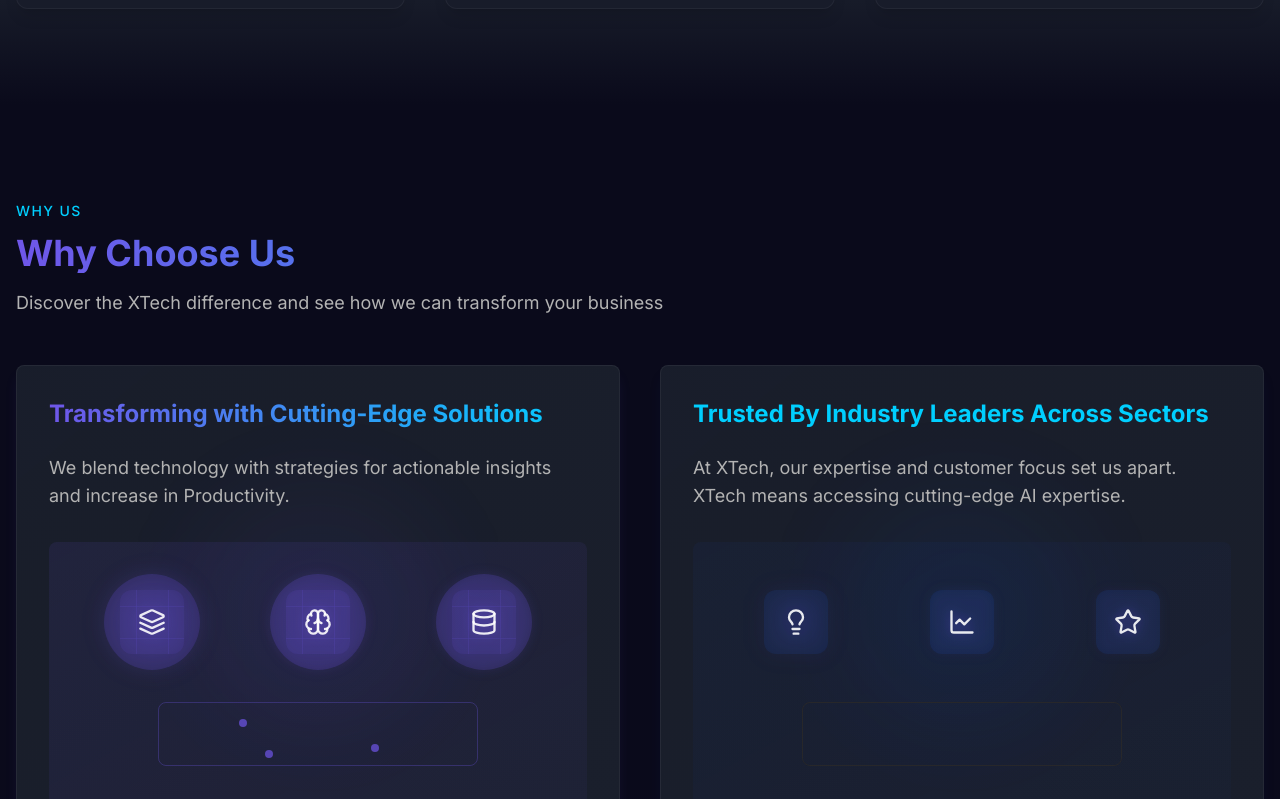
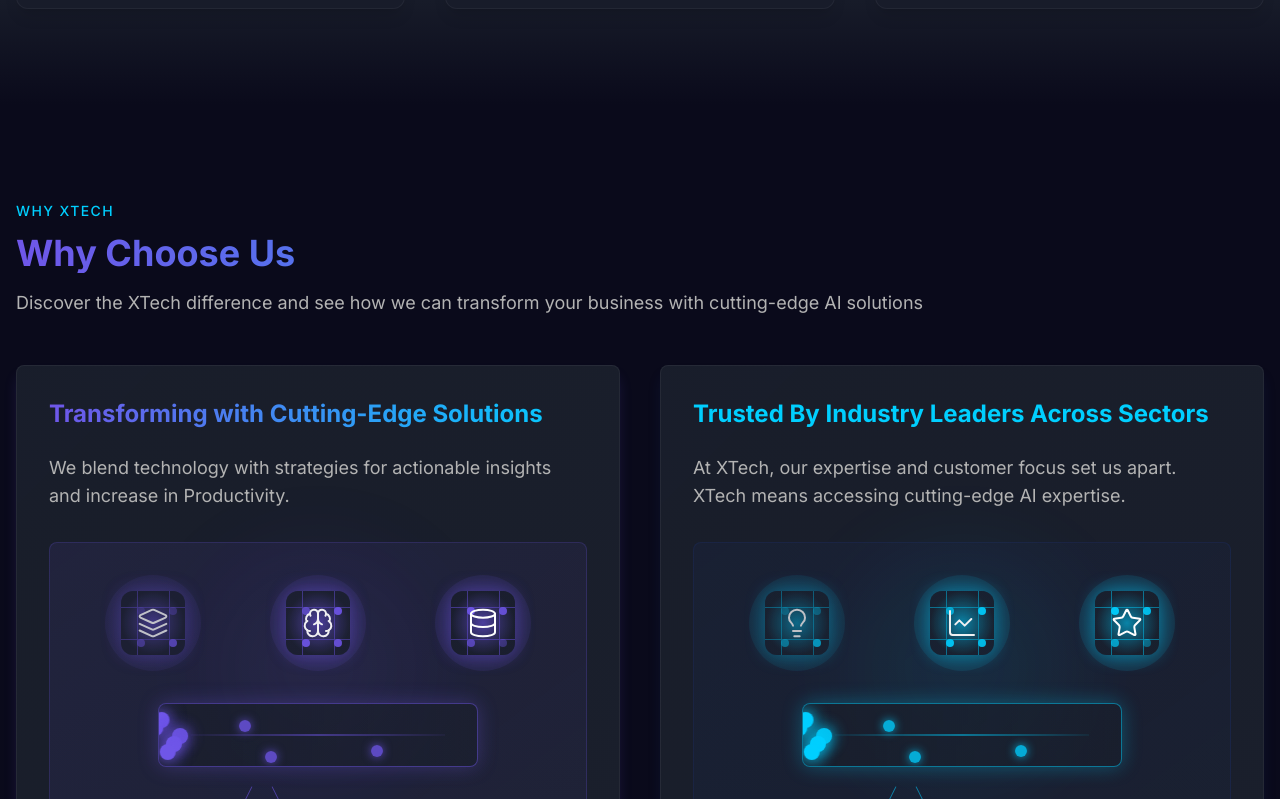
Before and after one commit to anwarsadathqat/xtech-violet-wave, a React (Vite) app: page / in a window 1280 px wide. Shown: the part 2001-2800 px from the top of the page. Built offline with nearby package versions, Linux system fonts and the light colour scheme.

Commit message:
Enhance Why Choose Us section animations
Updated the "Why Choose Us" section to include AI-related icons and modern, sleek animations using the XTech color scheme.

```diff
--- a/src/components/sections/WhyChooseUsSection.tsx
+++ b/src/components/sections/WhyChooseUsSection.tsx
@@ -1,35 +1,58 @@
 
 import React from "react";
 import { Card, CardContent } from "@/components/ui/card";
-import { Code, Triangle, Star, ExternalLink, Lightbulb, Layers, Brain, LineChart, Database } from "lucide-react";
+import { Brain, Layers, Database, Lightbulb, LineChart, Star } from "lucide-react";
 import SectionTitle from "@/components/SectionTitle";
 
-// Modern animated tech icon component
+// Modern animated tech icon component with improved visibility
 const AnimatedTechIcon = ({ children, delay = 0, color = "purple" }) => {
   const baseColor = color === "purple" ? "xtech-purple" : "blue-600";
 
   return (
     <div className="flex justify-center">
       <div
-        className={`relative h-24 w-24 rounded-full bg-${baseColor}/20 flex items-center justify-center animate-glow`}
-        style={{ animationDelay: `${delay}s` }}
+        className="relative h-24 w-24 rounded-full flex items-center justify-center"
+        style={{
+          animation: `pulse 3s ease-in-out ${delay}s infinite`,
+          background: `radial-gradient(circle, ${color === "purple" ? "rgba(111,86,232,0.3)" : "rgba(0,207,255,0.3)"} 0%, ${color === "purple" ? "rgba(111,86,232,0.1)" : "rgba(0,207,255,0.1)"} 70%)`,
+        }}
       >
-        <div className={`h-16 w-16 bg-${baseColor}/10 rounded-xl flex items-center justify-center relative overflow-hidden group transition-all duration-500 hover:scale-110`}>
-          {/* Animated circuit lines */}
-          <div className="absolute inset-0 opacity-30">
-            {/* Horizontal lines */}
-            <div className={`absolute top-1/4 left-0 w-full h-[1px] bg-${baseColor}/50`}></div>
-            <div className={`absolute top-3/4 left-0 w-full h-[1px] bg-${baseColor}/50`}></div>
-            {/* Vertical lines */}
-            <div className={`absolute left-1/4 top-0 h-full w-[1px] bg-${baseColor}/50`}></div>
-            <div className={`absolute left-3/4 top-0 h-full w-[1px] bg-${baseColor}/50`}></div>
+        <div
+          className="h-16 w-16 rounded-xl flex items-center justify-center relative overflow-hidden transition-all duration-500 hover:scale-110"
+          style={{
+            background: `radial-gradient(circle, ${color === "purple" ? "rgba(111,86,232,0.4)" : "rgba(0,207,255,0.4)"} 0%, ${color === "purple" ? "rgba(26,31,44,0.9)" : "rgba(26,31,44,0.9)"} 70%)`,
+            boxShadow: `0 0 20px 0 ${color === "purple" ? "rgba(111,86,232,0.5)" : "rgba(0,207,255,0.5)"}`
+          }}
+        >
+          {/* Circuit lines with enhanced visibility */}
+          <div className="absolute inset-0 opacity-60">
+            <div className="absolute top-1/4 left-0 w-full h-[1px]" style={{background: color === "purple" ? "rgba(111,86,232,0.8)" : "rgba(0,207,255,0.8)"}}></div>
+            <div className="absolute top-3/4 left-0 w-full h-[1px]" style={{background: color === "purple" ? "rgba(111,86,232,0.8)" : "rgba(0,207,255,0.8)"}}></div>
+            <div className="absolute left-1/4 top-0 h-full w-[1px]" style={{background: color === "purple" ? "rgba(111,86,232,0.8)" : "rgba(0,207,255,0.8)"}}></div>
+            <div className="absolute left-3/4 top-0 h-full w-[1px]" style={{background: color === "purple" ? "rgba(111,86,232,0.8)" : "rgba(0,207,255,0.8)"}}></div>
           </div>
 
-          {/* Digital dots */}
-          <div className={`absolute top-1/4 left-1/4 w-1 h-1 rounded-full bg-${baseColor}/80 group-hover:opacity-100 opacity-0 transition-opacity duration-300 delay-100`}></div>
-          <div className={`absolute top-1/4 left-3/4 w-1 h-1 rounded-full bg-${baseColor}/80 group-hover:opacity-100 opacity-0 transition-opacity duration-300 delay-200`}></div>
-          <div className={`absolute top-3/4 left-1/4 w-1 h-1 rounded-full bg-${baseColor}/80 group-hover:opacity-100 opacity-0 transition-opacity duration-300 delay-300`}></div>
-          <div className={`absolute top-3/4 left-3/4 w-1 h-1 rounded-full bg-${baseColor}/80 group-hover:opacity-100 opacity-0 transition-opacity duration-300 delay-400`}></div>
+          {/* Animated digital dots */}
+          <div className="absolute top-1/4 left-1/4 w-2 h-2 rounded-full"
+               style={{
+                 background: color === "purple" ? "rgba(111,86,232,1)" : "rgba(0,207,255,1)",
+                 animation: `blink 2s infinite ${delay + 0.2}s`
+               }}></div>
+          <div className="absolute top-1/4 left-3/4 w-2 h-2 rounded-full"
+               style={{
+                 background: color === "purple" ? "rgba(111,86,232,1)" : "rgba(0,207,255,1)",
+                 animation: `blink 2s infinite ${delay + 0.4}s`
+               }}></div>
+          <div className="absolute top-3/4 left-1/4 w-2 h-2 rounded-full"
+               style={{
+                 background: color === "purple" ? "rgba(111,86,232,1)" : "rgba(0,207,255,1)",
+                 animation: `blink 2s infinite ${delay + 0.6}s`
+               }}></div>
+          <div className="absolute top-3/4 left-3/4 w-2 h-2 rounded-full"
+               style={{
+                 background: color === "purple" ? "rgba(111,86,232,1)" : "rgba(0,207,255,1)",
+                 animation: `blink 2s infinite ${delay + 0.8}s`
+               }}></div>
 
           {/* Icon */}
           <div className="relative z-10 text-white group-hover:scale-110 transform transition-transform duration-300">
@@ -41,41 +64,118 @@ const AnimatedTechIcon = ({ children, delay = 0, color = "purple" }) => {
   );
 };
 
-// Data flow animation component
+// Enhanced data flow animation component with improved visibility
 const DataFlowAnimation = ({ color = "purple" }) => {
-  const baseColor = color === "purple" ? "xtech-purple" : "blue-600";
-
   return (
     <div className="h-32 flex items-center justify-center">
-      <div className={`relative w-full max-w-xs h-16 rounded-lg border border-${baseColor}/30 bg-${baseColor}/5 overflow-hidden`}>
-        {/* Data packets */}
-        {Array.from({ length: 3 }).map((_, i) => (
+      <div
+        className="relative w-full max-w-xs h-16 rounded-lg overflow-hidden"
+        style={{
+          background: `linear-gradient(90deg, rgba(26,31,44,0.8) 0%, rgba(26,31,44,0.6) 100%)`,
+          border: `1px solid ${color === "purple" ? "rgba(111,86,232,0.5)" : "rgba(0,207,255,0.5)"}`,
+          boxShadow: `0 0 20px 0 ${color === "purple" ? "rgba(111,86,232,0.3)" : "rgba(0,207,255,0.3)"}`
+        }}
+      >
+        {/* Connection nodes */}
+        <div
+          className="absolute h-3 w-3 rounded-full top-1/4 left-1/4"
+          style={{
+            background: color === "purple" ? "rgba(111,86,232,0.8)" : "rgba(0,207,255,0.8)",
+            boxShadow: `0 0 10px 0 ${color === "purple" ? "rgba(111,86,232,0.8)" : "rgba(0,207,255,0.8)"}`
+          }}></div>
+        <div
+          className="absolute h-3 w-3 rounded-full top-2/3 left-2/3"
+          style={{
+            background: color === "purple" ? "rgba(111,86,232,0.8)" : "rgba(0,207,255,0.8)",
+            boxShadow: `0 0 10px 0 ${color === "purple" ? "rgba(111,86,232,0.8)" : "rgba(0,207,255,0.8)"}`
+          }}></div>
+        <div
+          className="absolute h-3 w-3 rounded-full top-3/4 left-1/3"
+          style={{
+            background: color === "purple" ? "rgba(111,86,232,0.8)" : "rgba(0,207,255,0.8)",
+            boxShadow: `0 0 10px 0 ${color === "purple" ? "rgba(111,86,232,0.8)" : "rgba(0,207,255,0.8)"}`
+          }}></div>
+
+        {/* Enhanced data packets with glow effect */}
+        {[...Array(5)].map((_, i) => (
           <div
             key={i}
-            className={`absolute h-3 w-3 rounded-full bg-${baseColor}/90`}
+            className="absolute h-4 w-4 rounded-full"
             style={{
-              left: `-10px`,
-              top: `${12 + (i * 12)}px`,
-              animation: `dataFlow 4s linear ${i * 1.2}s infinite`
+              background: color === "purple" ? "rgba(111,86,232,1)" : "rgba(0,207,255,1)",
+              boxShadow: `0 0 15px 2px ${color === "purple" ? "rgba(111,86,232,0.8)" : "rgba(0,207,255,0.8)"}`,
+              left: `-15px`,
+              top: `${8 + (i * 8)}px`,
+              animation: `dataFlow 3s linear ${i * 0.6}s infinite`
             }}
           ></div>
         ))}
 
-        {/* Connection nodes */}
-        <div className={`absolute h-2 w-2 rounded-full bg-${baseColor}/70 top-1/4 left-1/4`}></div>
-        <div className={`absolute h-2 w-2 rounded-full bg-${baseColor}/70 top-2/3 left-2/3`}></div>
-        <div className={`absolute h-2 w-2 rounded-full bg-${baseColor}/70 top-3/4 left-1/3`}></div>
+        {/* AI data processing visualization */}
+        <div className="absolute inset-0 flex items-center justify-center">
+          <div
+            className="h-0.5 w-4/5"
+            style={{
+              background: `linear-gradient(90deg,
+                ${color === "purple" ? "rgba(111,86,232,0.1)" : "rgba(0,207,255,0.1)"} 0%,
+                ${color === "purple" ? "rgba(111,86,232,0.8)" : "rgba(0,207,255,0.8)"} 50%,
+                ${color === "purple" ? "rgba(111,86,232,0.1)" : "rgba(0,207,255,0.1)"} 100%)`,
+              animation: "pulse 2s infinite"
+            }}
+          ></div>
+        </div>
+      </div>
+    </div>
+  );
+};
 
-        <style>
-          {`
-          @keyframes dataFlow {
-            0% { transform: translateX(0); opacity: 0; }
-            10% { opacity: 1; }
-            90% { opacity: 1; }
-            100% { transform: translateX(calc(300px)); opacity: 0; }
-          }
-          `}
-        </style>
+// Neural Network Visualization
+const NeuralNetworkAnimation = ({ color = "purple" }) => {
+  const baseColor = color === "purple" ? "rgba(111,86,232," : "rgba(0,207,255,";
+
+  return (
+    <div className="h-24 w-full flex items-center justify-center mt-2">
+      <div className="relative w-full max-w-xs">
+        {/* Neural networks nodes */}
+        <div className="grid grid-cols-3 gap-2">
+          {[...Array(9)].map((_, i) => (
+            <div
+              key={i}
+              className="h-3 w-3 rounded-full mx-auto"
+              style={{
+                background: `${baseColor}${0.7 + (i % 3) * 0.1})`,
+                boxShadow: `0 0 8px 0 ${baseColor}0.6)`,
+                animation: `pulse 2s infinite ${i * 0.2}s`
+              }}
+            ></div>
+          ))}
+        </div>
+
+        {/* Neural network connections */}
+        <div className="absolute inset-0 -z-10">
+          {[...Array(12)].map((_, i) => {
+            const startCol = i % 3;
+            const startRow = Math.floor(i / 3) % 3;
+            const endCol = (startCol + 1 + (i % 2)) % 3;
+            const endRow = (startRow + 1) % 3;
+
+            return (
+              <div
+                key={i}
+                className="absolute h-px"
+                style={{
+                  background: `${baseColor}0.6)`,
+                  width: '30%',
+                  left: `${startCol * 33 + 16}%`,
+                  top: `${startRow * 33 + 16}%`,
+                  transform: `rotate(${Math.atan2((endRow - startRow) * 33, (endCol - startCol) * 33) * 180 / Math.PI}deg)`,
+                  transformOrigin: 'left center',
+                  animation: `pulse 3s infinite ${i * 0.15}s`
+                }}
+              ></div>
+            );
+          })}
+        </div>
       </div>
     </div>
   );
@@ -87,12 +187,12 @@ const WhyChooseUsSection = () => {
       <div className="container mx-auto px-4">
         <SectionTitle
           title="Why Choose Us"
-          tag="WHY US"
-          subtitle="Discover the XTech difference and see how we can transform your business"
+          tag="WHY XTECH"
+          subtitle="Discover the XTech difference and see how we can transform your business with cutting-edge AI solutions"
         />
 
         <div className="grid md:grid-cols-2 gap-10">
-          <Card className="bg-gradient-to-br from-xtech-dark-purple/95 to-xtech-dark-purple border-white/5 shadow-lg shadow-xtech-purple/10 hover:shadow-xl hover:shadow-xtech-purple/20 transition-all duration-500 transform hover:-translate-y-2 overflow-hidden">
+          <Card className="bg-gradient-to-br from-xtech-dark-purple/95 to-xtech-dark-purple border-white/5 shadow-lg shadow-xtech-purple/20 hover:shadow-xl hover:shadow-xtech-purple/30 transition-all duration-500 transform hover:-translate-y-2 overflow-hidden">
             <CardContent className="p-8 relative">
               <h3 className="text-2xl font-bold mb-6 gradient-text">
                 Transforming with Cutting-Edge Solutions
@@ -101,28 +201,35 @@ const WhyChooseUsSection = () => {
                 We blend technology with strategies for actionable insights and increase in Productivity.
               </p>
 
-              <div className="bg-gradient-to-br from-xtech-purple/10 to-xtech-purple/5 p-8 rounded-lg">
+              <div className="bg-gradient-to-br from-xtech-purple/10 to-xtech-purple/5 p-8 rounded-lg border border-xtech-purple/20">
                 <div className="grid grid-cols-3 gap-6">
                   <AnimatedTechIcon delay={0}>
-                    <Layers size={28} className="text-white/90" />
+                    <Layers size={32} className="text-white" strokeWidth={1.5} />
                   </AnimatedTechIcon>
                   <AnimatedTechIcon delay={0.5}>
-                    <Brain size={28} className="text-white/90" />
+                    <Brain size={32} className="text-white" strokeWidth={1.5} />
                   </AnimatedTechIcon>
                   <AnimatedTechIcon delay={1}>
-                    <Database size={28} className="text-white/90" />
+                    <Database size={32} className="text-white" strokeWidth={1.5} />
                   </AnimatedTechIcon>
                 </div>
 
                 <DataFlowAnimation color="purple" />
+                <NeuralNetworkAnimation color="purple" />
               </div>
 
               {/* Background animation */}
-              <div className="absolute -z-10 top-1/2 left-1/2 -translate-x-1/2 -translate-y-1/2 w-56 h-56 rounded-full bg-xtech-purple/10 blur-3xl animate-pulse"></div>
+              <div
+                className="absolute -z-10 top-1/2 left-1/2 -translate-x-1/2 -translate-y-1/2 w-64 h-64 rounded-full blur-3xl"
+                style={{
+                  background: "radial-gradient(circle, rgba(111,86,232,0.2) 0%, rgba(26,31,44,0) 70%)",
+                  animation: "pulse 4s infinite"
+                }}
+              ></div>
             </CardContent>
           </Card>
 
-          <Card className="bg-gradient-to-br from-xtech-dark-purple/95 to-xtech-dark-purple border-white/5 shadow-lg shadow-blue-900/10 hover:shadow-xl hover:shadow-blue-900/20 transition-all duration-500 transform hover:-translate-y-2 overflow-hidden">
+          <Card className="bg-gradient-to-br from-xtech-dark-purple/95 to-xtech-dark-purple border-white/5 shadow-lg shadow-blue-900/20 hover:shadow-xl hover:shadow-blue-900/30 transition-all duration-500 transform hover:-translate-y-2 overflow-hidden">
             <CardContent className="p-8 relative">
               <h3 className="text-2xl font-bold mb-6 text-xtech-blue">
                 Trusted By Industry Leaders Across Sectors
@@ -131,28 +238,56 @@ const WhyChooseUsSection = () => {
                 At XTech, our expertise and customer focus set us apart. XTech means accessing cutting-edge AI expertise.
               </p>
 
-              <div className="bg-gradient-to-br from-blue-900/10 to-blue-900/5 p-8 rounded-lg">
+              <div className="bg-gradient-to-br from-blue-900/10 to-blue-900/5 p-8 rounded-lg border border-blue-900/20">
                 <div className="grid grid-cols-3 gap-6">
                   <AnimatedTechIcon delay={0} color="blue">
-                    <Lightbulb size={28} className="text-white/90" />
+                    <Lightbulb size={32} className="text-white" strokeWidth={1.5} />
                   </AnimatedTechIcon>
                   <AnimatedTechIcon delay={0.5} color="blue">
-                    <LineChart size={28} className="text-white/90" />
+                    <LineChart size={32} className="text-white" strokeWidth={1.5} />
                   </AnimatedTechIcon>
                   <AnimatedTechIcon delay={1} color="blue">
-                    <Star size={28} className="text-white/90" />
+                    <Star size={32} className="text-white" strokeWidth={1.5} />
                   </AnimatedTechIcon>
                 </div>
 
                 <DataFlowAnimation color="blue" />
+                <NeuralNetworkAnimation color="blue" />
               </div>
 
               {/* Background animation */}
-              <div className="absolute -z-10 top-1/2 left-1/2 -translate-x-1/2 -translate-y-1/2 w-56 h-56 rounded-full bg-blue-600/10 blur-3xl animate-pulse"></div>
+              <div
+                className="absolute -z-10 top-1/2 left-1/2 -translate-x-1/2 -translate-y-1/2 w-64 h-64 rounded-full blur-3xl"
+                style={{
+                  background: "radial-gradient(circle, rgba(0,207,255,0.2) 0%, rgba(26,31,44,0) 70%)",
+                  animation: "pulse 4s infinite"
+                }}
+              ></div>
             </CardContent>
           </Card>
         </div>
       </div>
+
+      <style>
+      {`
+        @keyframes pulse {
+          0%, 100% { opacity: 1; }
+          50% { opacity: 0.6; }
+        }
+
+        @keyframes dataFlow {
+          0% { transform: translateX(0); opacity: 0; }
+          10% { opacity: 1; }
+          90% { opacity: 1; }
+          100% { transform: translateX(calc(100% + 15px)); opacity: 0; }
+        }
+
+        @keyframes blink {
+          0%, 100% { opacity: 1; }
+          50% { opacity: 0.3; }
+        }
+      `}
+      </style>
     </section>
   );
 };
```
Also changed, not shown: src/index.css (+34 -1 lines).
